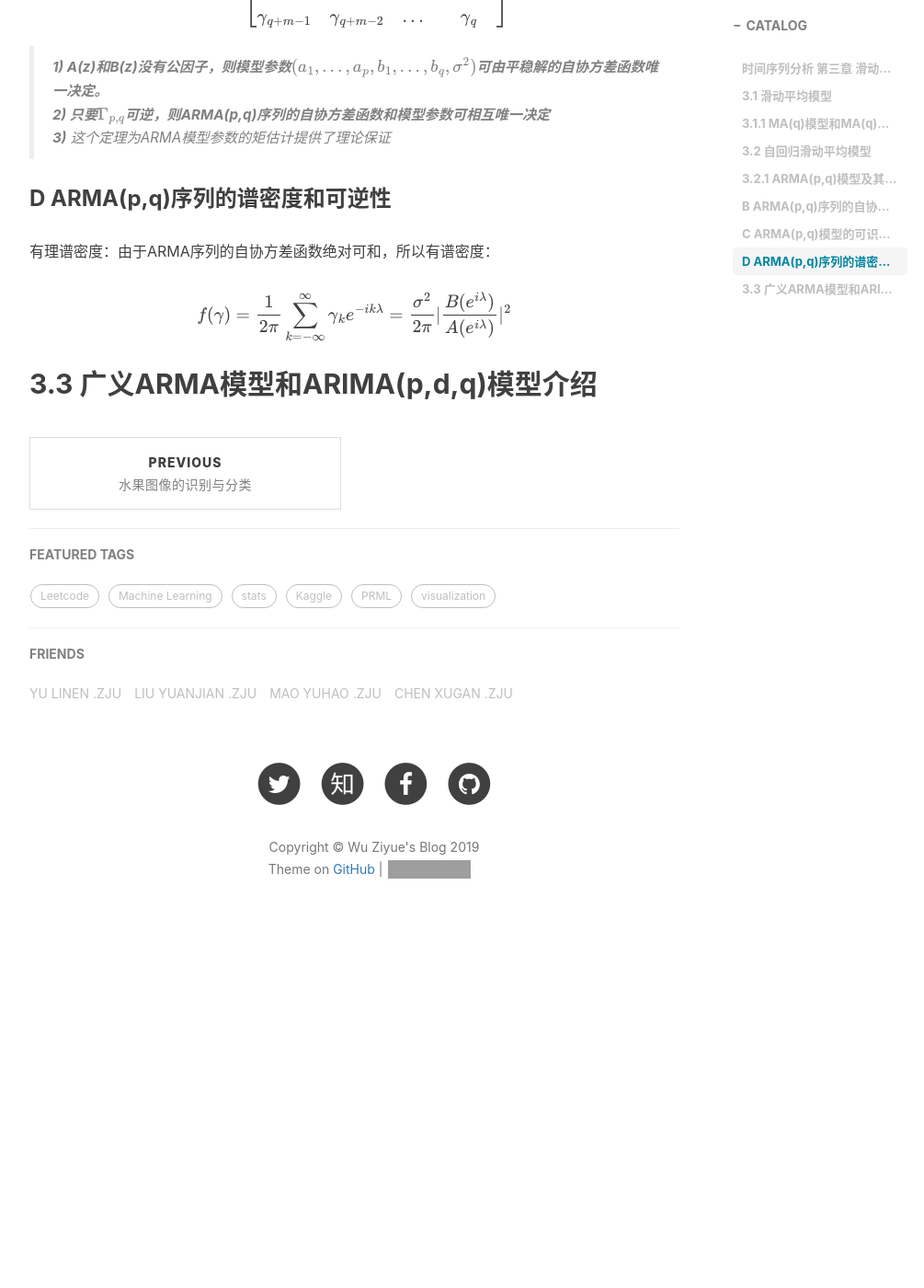
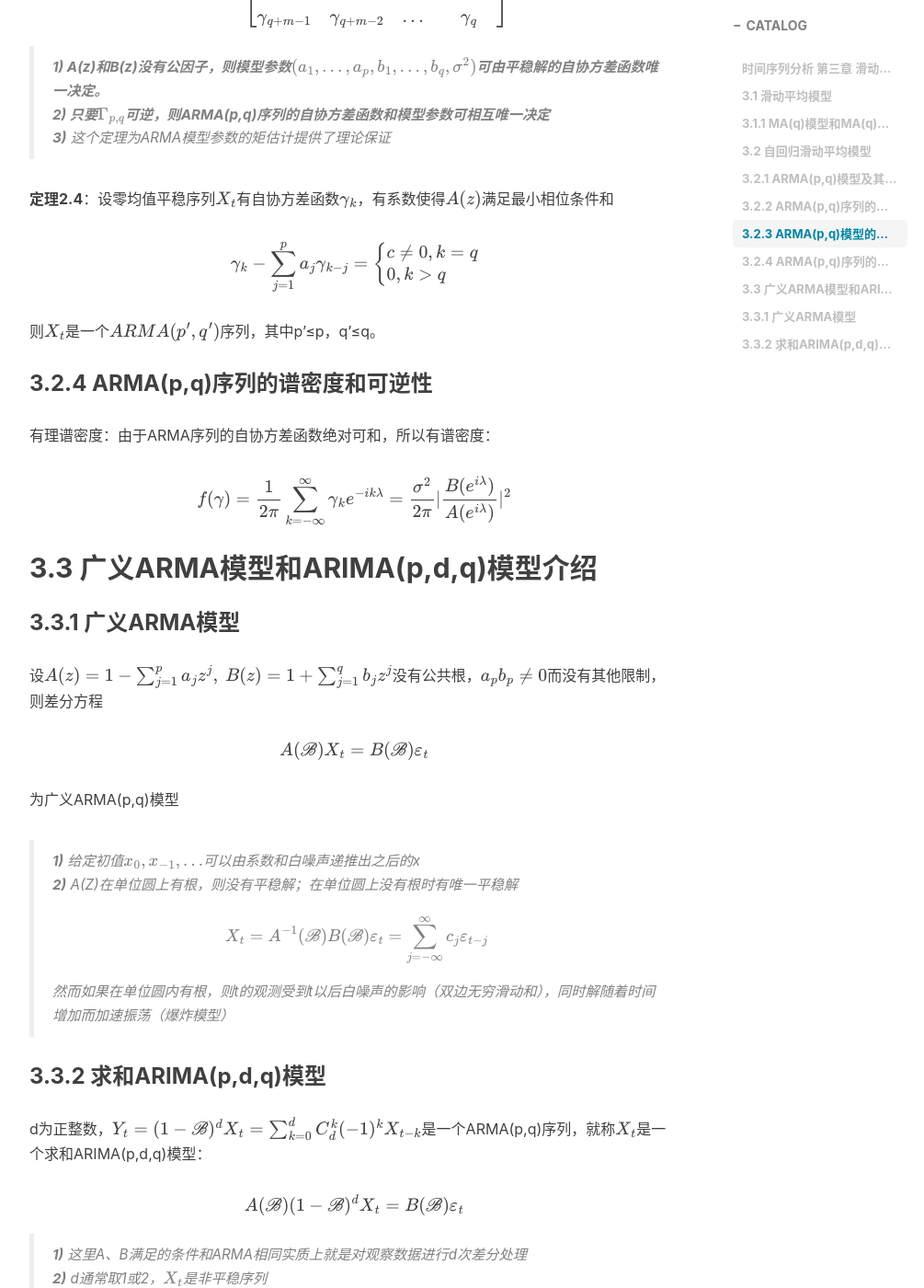
Before and after one commit to ZaccWu/ZaccWu.github.io, a Jekyll site: the page built from _posts/2019-11-03-滑动平均模型与自回归滑动平均模型.md, in a window 1280 px wide and 1400 px high, scrolled down 4141 px. Shown: the whole window at 92% size, without its empty margins (233-1238 px from the left). Built offline with Jekyll 4.4.1, drawn with Linux system fonts in a browser that asks for light colours; nearby versions of some CDN libraries; formulas are drawn with MathJax 3; comment, search, counter and statistics services are not loaded; before the commit the page ends 5190 px from its top, so only the background shows below that; some of the changed text lies outside the part shown; grey boxes are pictures that could not be loaded.

Commit message:
Update 2019-11-03-滑动平均模型与自回归滑动平均模型.md

```diff
--- a/_posts/2019-11-03-滑动平均模型与自回归滑动平均模型.md
+++ b/_posts/2019-11-03-滑动平均模型与自回归滑动平均模型.md
@@ -101,7 +101,7 @@ $$X_t=A^{-1}(\mathscr{B})B(\mathscr{B})\varepsilon_t=\sum_{j=0}^\infty\psi_j\var
 
 >这里$\psi_k$就是$\{X_t\}$的Wold系数，也是$A^{-1}(z)B(z)$的Taylor展开系数。
 
-### B ARMA(p,q)序列的自协方差函数
+### 3.2.2 ARMA(p,q)序列的自协方差函数
 
 $$\gamma_k=\sigma^2\sum_{j=0}^\infty\psi_j\psi_{j+k},\ k≥0$$
 
@@ -112,7 +112,7 @@ $$\gamma_k=\sigma^2\sum_{j=0}^\infty\psi_j\psi_{j+k},\ k≥0$$
 >
 >规定$b_j=0(j>q),\ \psi_j<0(j<0)$，证明使用级数乘法的比较系数。
 
-### C ARMA(p,q)模型的可识别性
+### 3.2.3 ARMA(p,q)模型的可识别性
 
 **定理2.3**：设$\{\gamma_k\}$为ARMA(p,q)序列$\{X_t\}$的自协方差函数列，则m≥p时，矩阵$\Gamma_n$可逆。
 
@@ -129,10 +129,46 @@ $$\Gamma_n=\begin{bmatrix}
 >
 >**3)** 这个定理为ARMA模型参数的矩估计提供了理论保证
 
-### D ARMA(p,q)序列的谱密度和可逆性
+**定理2.4**：设零均值平稳序列$\{X_t\}$有自协方差函数$\{\gamma_k\}$，有系数使得$A(z)$满足最小相位条件和
+
+$$\gamma_k-\sum_{j=1}^p a_j\gamma_{k-j}=
+\begin{cases}
+c≠0, k=q\\
+0, k>q
+\end{cases}$$
+
+则$\{X_t\}$是一个$ARMA(p',q')$序列，其中p'≤p，q'≤q。
+
+### 3.2.4 ARMA(p,q)序列的谱密度和可逆性
 
 有理谱密度：由于ARMA序列的自协方差函数绝对可和，所以有谱密度：
 
 $$f(\gamma)=\frac{1}{2\pi}\sum_{k=-\infty}^\infty\gamma_ke^{-ik\lambda}=\frac{\sigma^2}{2\pi}|\frac{B(e^{i\lambda})}{A(e^{i\lambda})}|^2$$
 
 ## 3.3 广义ARMA模型和ARIMA(p,d,q)模型介绍
+
+### 3.3.1 广义ARMA模型
+
+设$A(z)=1-\sum_{j=1}^pa_jz^j,\ B(z)=1+\sum_{j=1}^qb_jz^j$没有公共根，$a_pb_p≠0$而没有其他限制，则差分方程
+
+$$A(\mathscr{B})X_t=B(\mathscr{B})\varepsilon_t$$
+
+为广义ARMA(p,q)模型
+
+> **1)** 给定初值$x_0,x_{-1},...$可以由系数和白噪声递推出之后的x
+>
+> **2)** A(Z)在单位圆上有根，则没有平稳解；在单位圆上没有根时有唯一平稳解
+>
+> $$X_t=A^{-1}(\mathscr{B})B(\mathscr{B})\varepsilon_t=\sum_{j=-\infty}^\infty c_j\varepsilon_{t-j}$$
+>
+> 然而如果在单位圆内有根，则t的观测受到t以后白噪声的影响（双边无穷滑动和），同时解随着时间增加而加速振荡（爆炸模型）
+
+### 3.3.2 求和ARIMA(p,d,q)模型
+
+d为正整数，$Y_t=(1-\mathscr{B})^dX_t=\sum_{k=0}^dC_d^k(-1)^kX_{t-k}$是一个ARMA(p,q)序列，就称$\{X_t\}$是一个求和ARIMA(p,d,q)模型：
+
+$$A(\mathscr{B})(1-\mathscr{B})^dX_t=B(\mathscr{B})\varepsilon_t$$
+
+> **1)** 这里A、B满足的条件和ARMA相同实质上就是对观察数据进行d次差分处理
+>
+> **2)** d通常取1或2，$\{X_t\}$是非平稳序列
```
